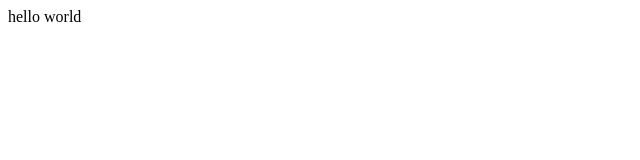
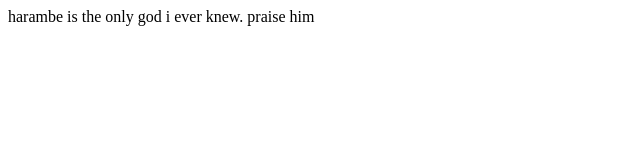
Before and after one commit to thejackphill/about_me, a plain HTML site: page index.html in a window 1280 px wide. Shown: the whole page, without its empty margins (0-640 px from the left). Drawn offline with Linux system fonts and the light colour scheme.

Commit message:
Update index.html

```diff
--- a/index.html
+++ b/index.html
@@ -3,6 +3,6 @@
     <title>Calvin Vos sucks</title>
   </head>
   <body>
-    <p>hello world</p>
+    <p>harambe is the only god i ever knew. praise him</p>
   </body>
 </html>
```
